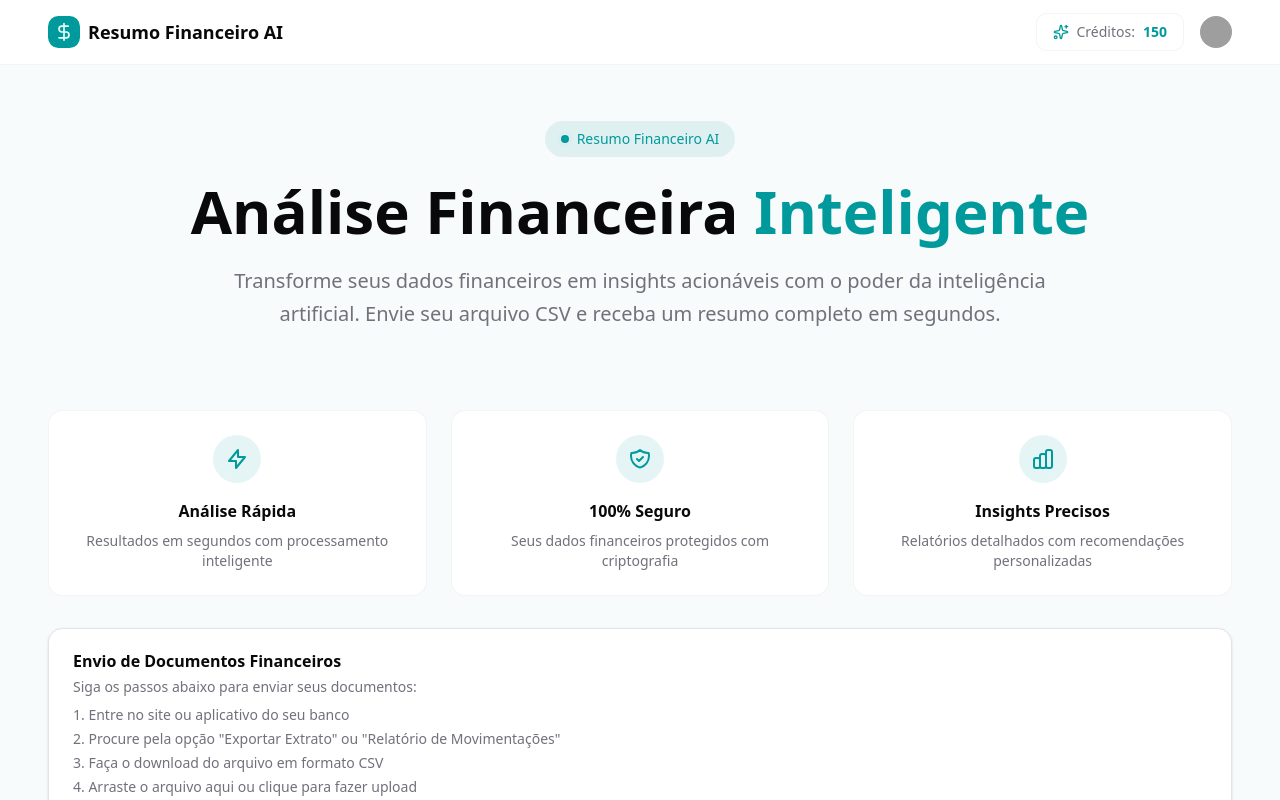
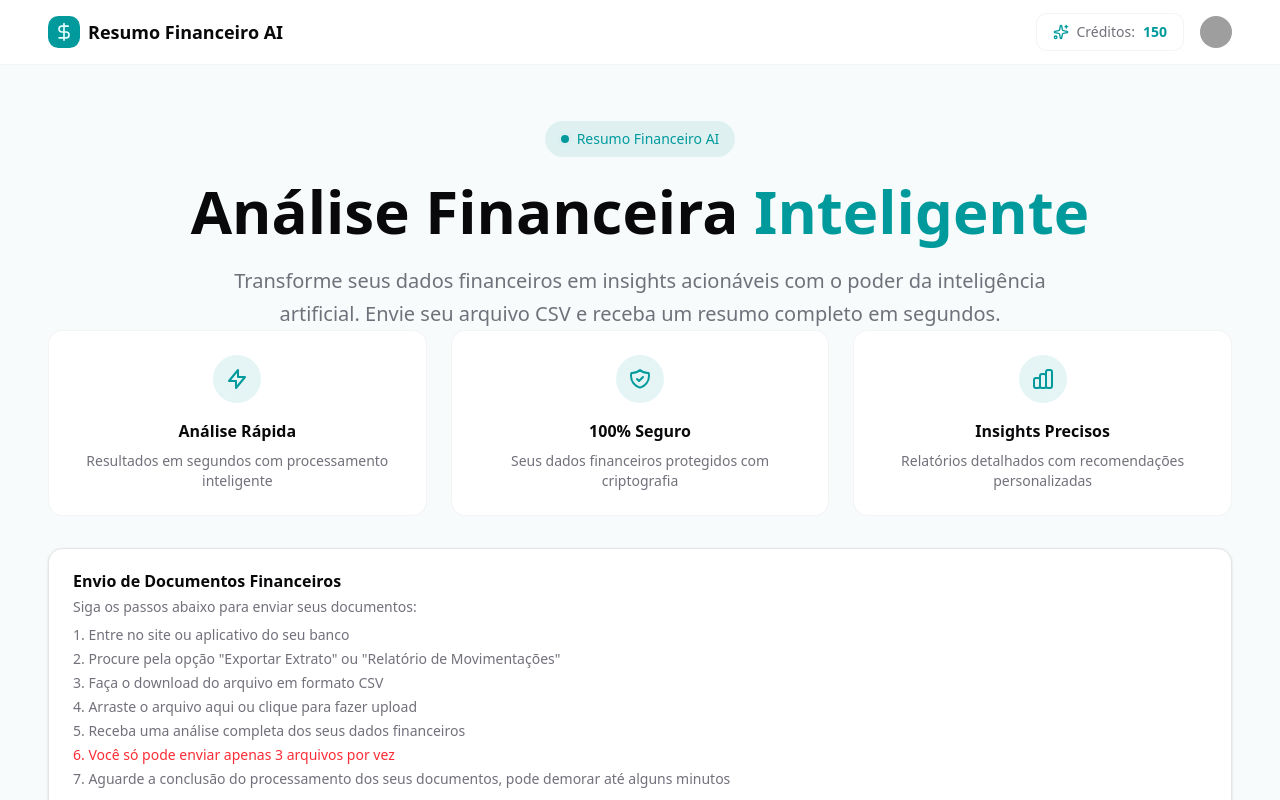
Before and after one commit to MatheusAltrao/resumo-financeiro, a Next.js app: page / in a window 1280 px wide. Shown: the top 800 px of the page. Built offline with nearby package versions, Linux system fonts and the light colour scheme; no server answers; grey boxes are pictures that could not be loaded.

Commit message:
feat(ui): refactor layout of Home component for improved readability

```diff
--- a/app/page.tsx
+++ b/app/page.tsx
@@ -8,8 +8,7 @@ export default function Home() {
 
       <div className="mx-auto max-w-300 p-2">
         <main>
-          <section className="flex flex-col items-center justify-center max-w-300 mx-auto space-y-20">
-            <div className="text-center  ">
+          <div className="text-center space-y-20  ">
             <div className="inline-flex items-center gap-2 rounded-full bg-primary/10 px-4 py-2 mb-6">
               <span className="relative flex h-2 w-2">
                 <span className="animate-ping absolute inline-flex h-full w-full rounded-full bg-primary opacity-75"></span>
@@ -73,7 +72,6 @@ export default function Home() {
 
             <FinanceArea />
           </div>
-          </section>
         </main>
       </div>
     </div>
```
Lines whose indentation alone changed are shown as unchanged.
